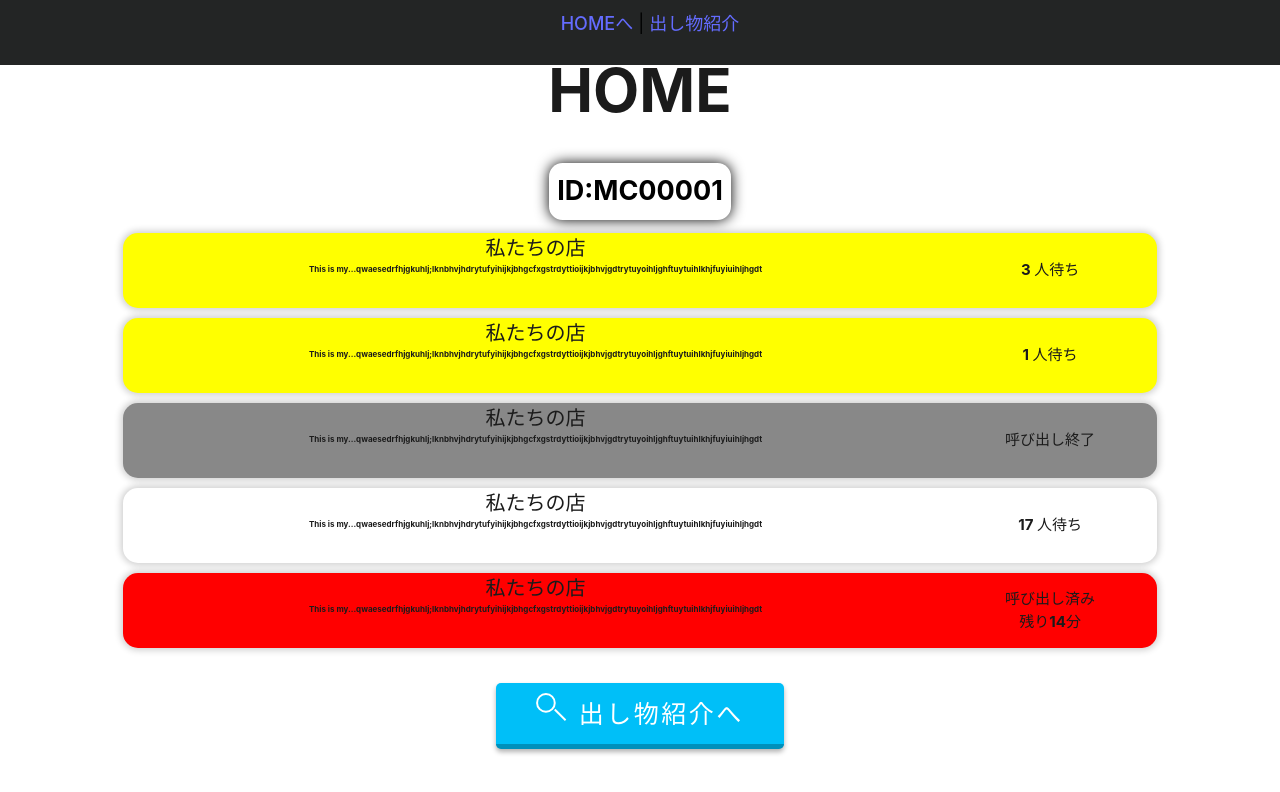
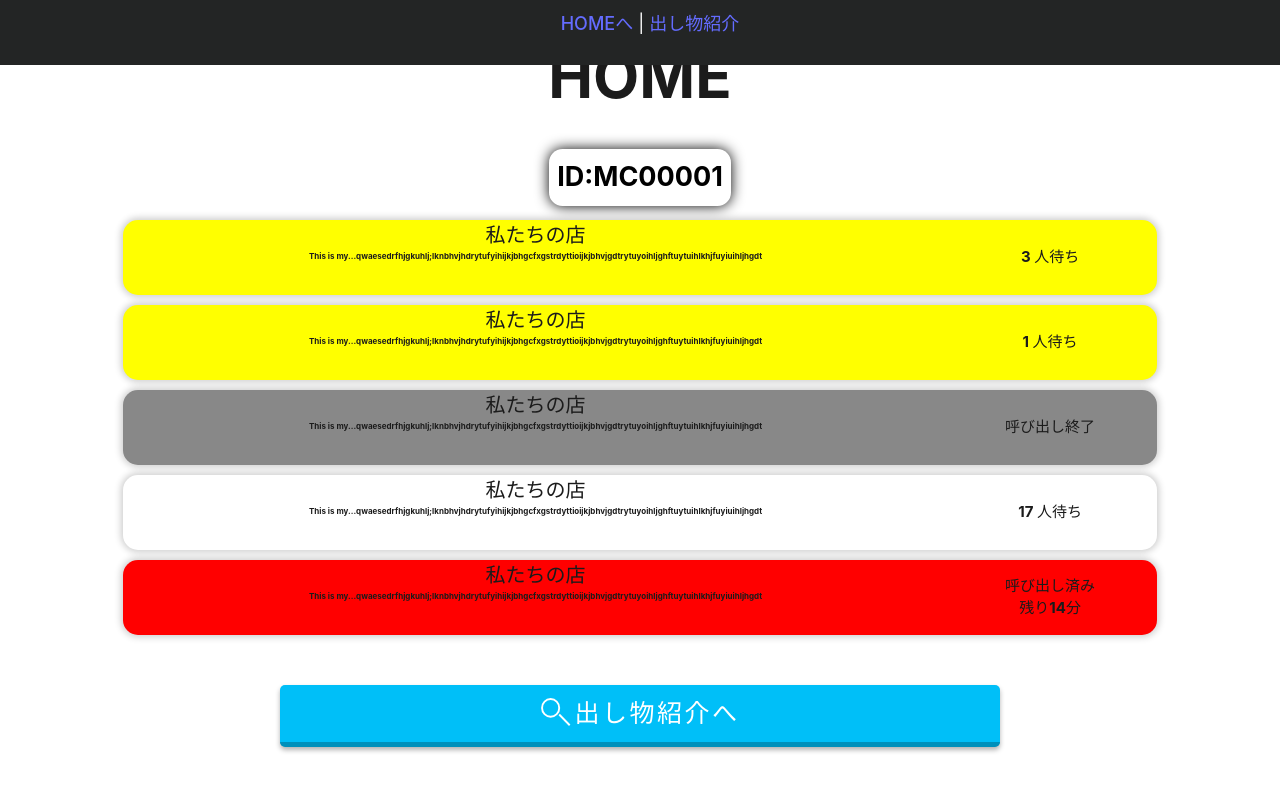
Before and after one commit to TGR-Group/MOCA-customer-frontend, a Vue app: page / in a window 1280 px wide. Shown: the top 792 px of the page. Built offline with nearby package versions, Linux system fonts and the light colour scheme.

Commit message:
⬆️ update 微調整

```diff
--- a/src/components/MainHeader.vue
+++ b/src/components/MainHeader.vue
@@ -14,7 +14,7 @@ width: 100%; /* ヘッダーの横幅を指定する */
 height: 2.5em; /* ヘッダーの高さを指定する */
 padding: 10px; /* ヘッダーの余白を指定する(上下左右) */
 background-color: #232525; /* ヘッダーの背景色を指定する */
-color: #000000; /* フォントの色を指定する */
+color: #ffffff; /* フォントの色を指定する */
 margin: auto;
 font-size: 180%;
 }
--- a/src/components/ToIntroductionButton.vue
+++ b/src/components/ToIntroductionButton.vue
@@ -10,7 +10,9 @@ const ToIntroduction = () => {
 
 <template>
     <router-link to="/introduction" class="btn col-6 ToIntroductionButton">
-        <img src="/src/assets/search.svg" height="30em" /> 出し物紹介へ
+        <span class="ButtonText">
+            <img src="/src/assets/search.svg" height="30em" /> 出し物紹介へ
+        </span>
     </router-link>
 </template>
 
@@ -22,21 +24,32 @@ const ToIntroduction = () => {
   box-sizing: inherit;
 }
 .ToIntroductionButton {
+    display: flex;
+    width: 50%;
     font-size: 250%;
     color: #fff;
     background: #00bff8;
     border-bottom: 5px solid #0090bb;
     -webkit-box-shadow: 0 3px 5px rgba(0, 0, 0, .3);
     box-shadow: 0 3px 5px rgba(0, 0, 0, .3);
+    margin: 0 auto;
+    align-items: center;
     text-align: center;
 }
 
 .ToIntroductionButton:hover {
-  margin-top: 3px;
-  color: #0090bb;
+  color: #ffffff;
   background: #00bff8;
   border-bottom: 2px solid #0090bb;
+  margin-top: 3px;
 }
 
+.ButtonText {
+    display: flex;
+    align-items: center;
+    margin: 0 auto;
+    text-align: center;
+    justify-content: center;
+}
 
 </style>
--- a/src/components/dashboard.vue
+++ b/src/components/dashboard.vue
@@ -55,8 +55,7 @@
     margin: 10em 0;
 }
 .ToIntroductionButton {
-    margin: 1.0em auto;
-    height: fit-content;
+    margin: 5em 0;
     align-items: center;
 }
 </style>
```
